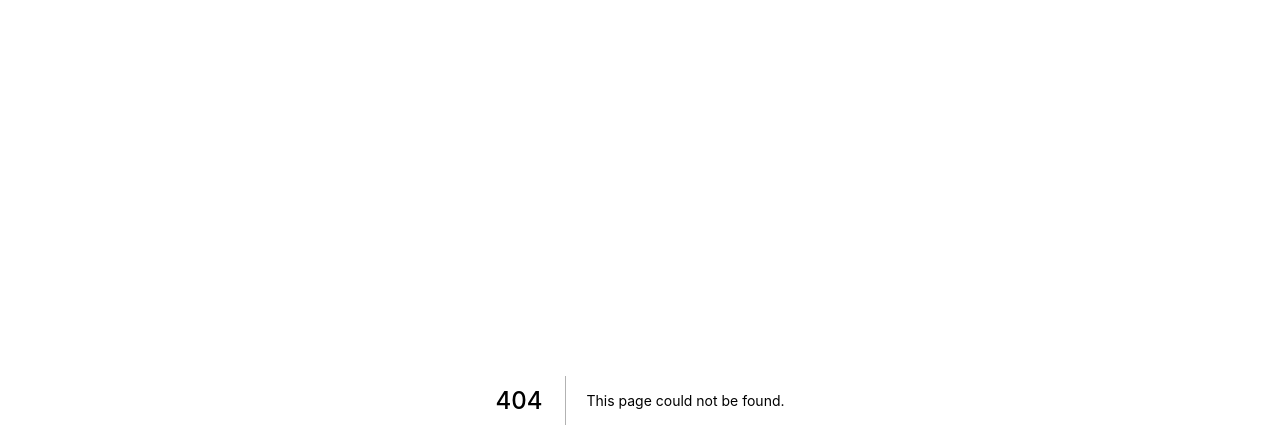
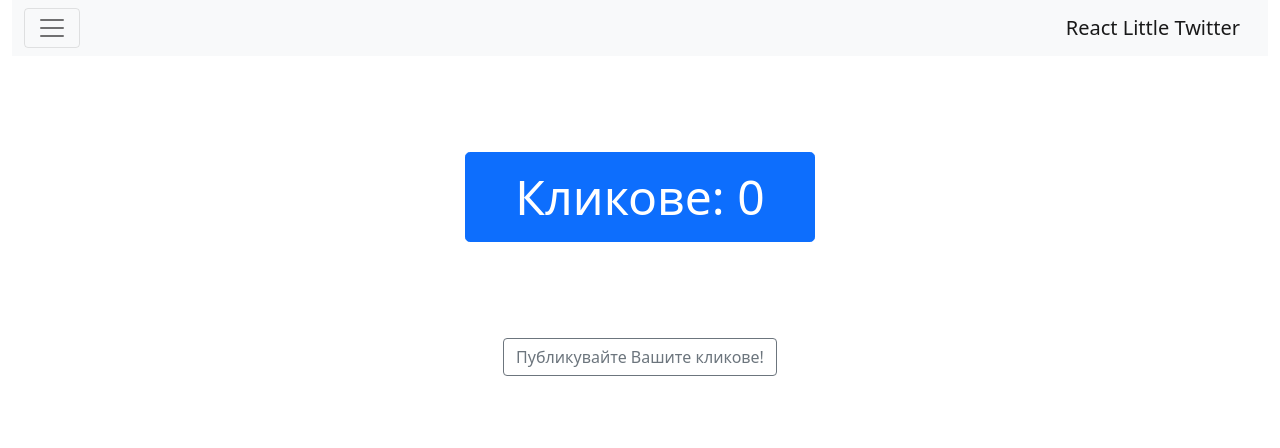
Before and after one commit to bvpav/react-little-twitter, a Next.js app: page /cookie-clicker in a window 1280 px wide. Before the commit this address had no page. Shown: the top 448 px of the page. Built offline with nearby package versions, Linux system fonts and the light colour scheme; no server answers.

Commit message:
Added cookie clicker page

```diff
--- a/components/PostCard.jsx
+++ b/components/PostCard.jsx
@@ -28,7 +28,7 @@ const PostCard = ({ post }) => {
   };
 
   return (
-    <Card key={post._id}>
+    <Card>
       <Card.Body>
         <Stack direction="horizontal">
           <div>
--- a/components/PostList.jsx
+++ b/components/PostList.jsx
@@ -6,7 +6,7 @@ const PostList = ({ posts }) => {
     <Container className="text-start my-3" style={{ maxWidth: '560px' }}>
       <Stack gap={3}>
         {posts.map((post) => (
-          <PostCard post={post} />
+          <PostCard key={post._id} post={post} />
         ))}
       </Stack>
     </Container>
--- /dev/null
+++ b/pages/cookie-clicker.jsx
@@ -0,0 +1,56 @@
+import Head from 'next/head';
+import { useState } from 'react';
+import { Button, Container } from 'react-bootstrap';
+import { Navigation } from '../components/Navigation';
+import PostModal from '../components/PostModal';
+
+const CookieClickerPage = () => {
+  const [clicks, setClicks] = useState(0);
+  const [showPublish, setShowPublish] = useState(false);
+
+  const handleShowPublish = () => setShowPublish(true);
+  const handleHidePublish = () => setShowPublish(false);
+
+  return (
+    <>
+      <Head>
+        <title>Little Twitter</title>
+      </Head>
+
+      <Container fluid className="text-center">
+        <Navigation />
+        <style jsx>{`
+          div {
+            max-width: 350px;
+            font-size: 3em;
+            margin: 2em auto;
+            transition: all 0.05s cubic-bezier(0.7, 0, 0.84, 0);
+          }
+          div:active {
+            transform: scale(123%);
+          }
+        `}</style>
+        <div>
+          <Button
+            size="lg"
+            className="w-100 h-100"
+            style={{ height: '100%', fontSize: 'inherit' }}
+            onClick={() => setClicks((c) => c + 1)}
+          >
+            Кликове: {clicks}
+          </Button>
+        </div>
+        <Button variant="outline-secondary" onClick={handleShowPublish}>
+          Публикувайте Вашите кликове!
+        </Button>
+        <PostModal
+          body={`Кликнах Cookie Clicker бутона ${clicks} път(и)`}
+          show={showPublish}
+          onPublish={handleHidePublish}
+        />
+      </Container>
+    </>
+  );
+};
+
+export default CookieClickerPage;
```
